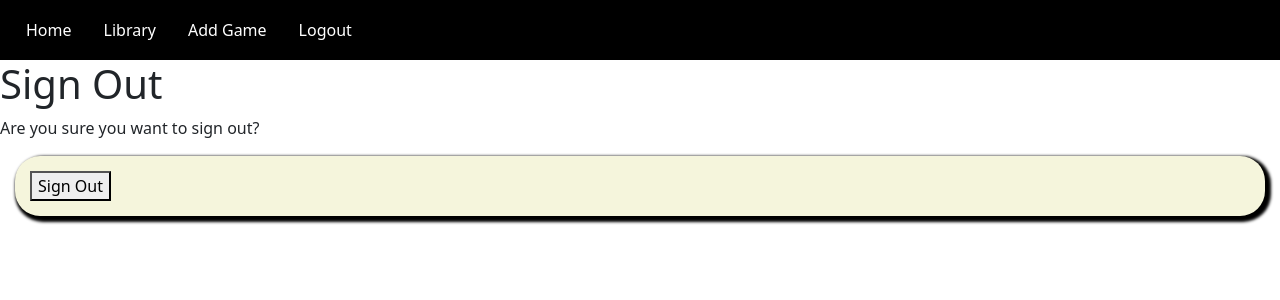
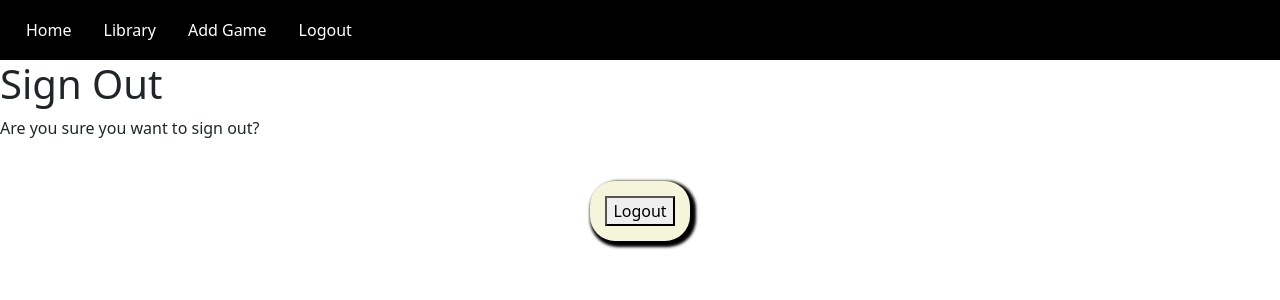
Before and after one commit to GitHub-Harrison/gamers-library, a Django app: page /accounts/logout/ in a window 1280 px wide. Shown: the top 300 px of the page. Run offline with Django 3.2, Linux system fonts and the light colour scheme; the visitor is signed in with stand-in values (Sample User, id 1).

Commit message:
Add div with form-center and rename sign out to logout

```diff
--- a/templates/account/logout.html
+++ b/templates/account/logout.html
@@ -9,13 +9,14 @@
 
 <p>{% trans 'Are you sure you want to sign out?' %}</p>
 
+<div class="form-center">
   <form method="post" action="{% url 'account_logout' %}">
       {% csrf_token %}
       {% if redirect_field_value %}
       <input type="hidden" name="{{ redirect_field_name }}" value="{{ redirect_field_value }}"/>
       {% endif %}
-  <button type="submit">{% trans 'Sign Out' %}</button>
+      <button type="submit">{% trans 'Logout' %}</button>
   </form>
-
+</div>
 
 {% endblock %}
```
Lines whose indentation alone changed are shown as unchanged.
